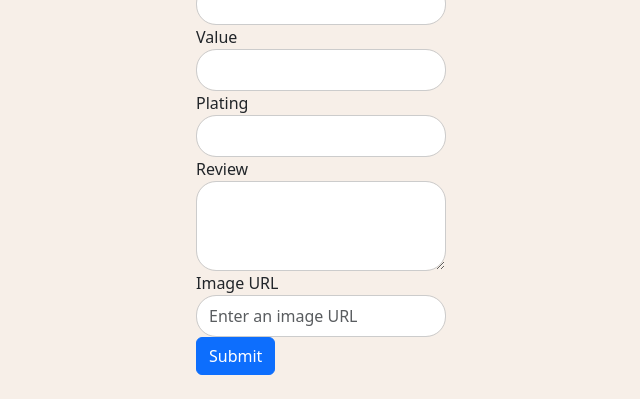
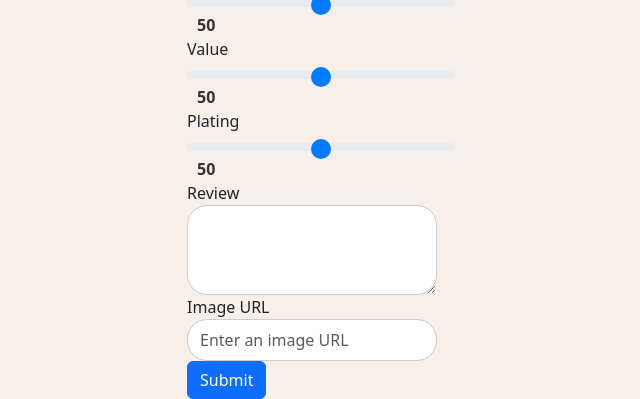
Before and after one commit to IanO7/CITS3403-Group-Project, a Flask app: page /new_post in a window 1280 px wide. Shown: the part 785-1184 px from the top of the page, without its empty margins (319-959 px from the left). Before the commit the page ends 1160 px from the top, so only its background shows below. Run offline with Flask 3, Linux system fonts and the light colour scheme; a user stored in the database is signed in.

Commit message:
Add search functionality for reviews and enhance input methods for ratings

```diff
--- a/app/templates/newPost.html
+++ b/app/templates/newPost.html
@@ -15,19 +15,23 @@
         <div id="map" style="height: 300px; margin-top: 10px;"></div>
         <div class="form-group">
             <label for="Spiciness">Spiciness</label>
-            <input type="number" class="form-control" id="Spiciness" name="Spiciness" min="0" max="100" required>
+            <input type="range" class="form-range" id="Spiciness" name="Spiciness" min="0" max="100" value="50" oninput="updateValue('spicinessValue', this.value)">
+            <span id="spicinessValue" class="range-value">50</span>
         </div>
         <div class="form-group">
             <label for="Deliciousness">Deliciousness</label>
-            <input type="number" class="form-control" id="Deliciousness" name="Deliciousness" min="0" max="100" required>
+            <input type="range" class="form-range" id="Deliciousness" name="Deliciousness" min="0" max="100" value="50" oninput="updateValue('deliciousnessValue', this.value)">
+            <span id="deliciousnessValue" class="range-value">50</span>
         </div>
         <div class="form-group">
             <label for="Value">Value</label>
-            <input type="number" class="form-control" id="Value" name="Value" min="0" max="100" required>
+            <input type="range" class="form-range" id="Value" name="Value" min="0" max="100" value="50" oninput="updateValue('valueValue', this.value)">
+            <span id="valueValue" class="range-value">50</span>
         </div>
         <div class="form-group">
             <label for="Plating">Plating</label>
-            <input type="number" class="form-control" id="Plating" name="Plating" min="0" max="100" required>
+            <input type="range" class="form-range" id="Plating" name="Plating" min="0" max="100" value="50" oninput="updateValue('platingValue', this.value)">
+            <span id="platingValue" class="range-value">50</span>
         </div>
         <div class="form-group">
             <label for="Review">Review</label>
@@ -41,8 +45,46 @@
     </form>
 </div>
 
+<style>
+    .form-range {
+        width: 100%;
+        appearance: none;
+        height: 8px;
+        background: #ddd;
+        border-radius: 5px;
+        outline: none;
+        transition: background 0.3s;
+    }
+
+    .form-range::-webkit-slider-thumb {
+        appearance: none;
+        width: 20px;
+        height: 20px;
+        background: #007bff;
+        border-radius: 50%;
+        cursor: pointer;
+        transition: background 0.3s;
+    }
+
+    .form-range::-webkit-slider-thumb:hover {
+        background: #0056b3;
+    }
+
+    .range-value {
+        display: inline-block;
+        margin-left: 10px;
+        font-weight: bold;
+        color: #333;
+    }
+</style>
+
 <script src="https://unpkg.com/leaflet@1.9.4/dist/leaflet.js"></script>
 <link rel="stylesheet" href="https://unpkg.com/leaflet@1.9.4/dist/leaflet.css" />
+<script>
+    function updateValue(spanId, value) {
+        document.getElementById(spanId).textContent = value;
+    }
+</script>
 <script>
     document.addEventListener('DOMContentLoaded', () => {
         const locationInput = document.getElementById('location');
--- a/app/views.py
+++ b/app/views.py
@@ -617,3 +617,30 @@ def location_suggestions():
 
     # Return unique restaurant name suggestions with locations
     return jsonify(success=True, suggestions=[{'name': s[0], 'location': s[1]} for s in suggestions if s[0]])
+
+@views.route('/api/search_reviews', methods=['GET'])
+def search_reviews():
+    query = request.args.get('q', '').strip()
+    if not query:
+        return jsonify(success=False, results=[])
+
+    # Search for posts matching the query in restaurant name, review, or location
+    results = Note.query.filter(
+        (Note.Resturaunt.ilike(f"%{query}%")) |
+        (Note.Review.ilike(f"%{query}%")) |
+        (Note.location.ilike(f"%{query}%"))
+    ).all()
+
+    # Prepare data for the frontend
+    results_data = [{
+        'id': post.id,
+        'restaurant': post.Resturaunt,
+        'review': post.Review,
+        'image': post.image,
+        'spiciness': post.Spiciness,
+        'deliciousness': post.Deliciousness,
+        'value': post.Value,
+        'plating': post.Plating
+    } for post in results]
+
+    return jsonify(success=True, results=results_data)
```
Also changed, not shown: app/templates/my_stats.html (+53 -0 lines).
